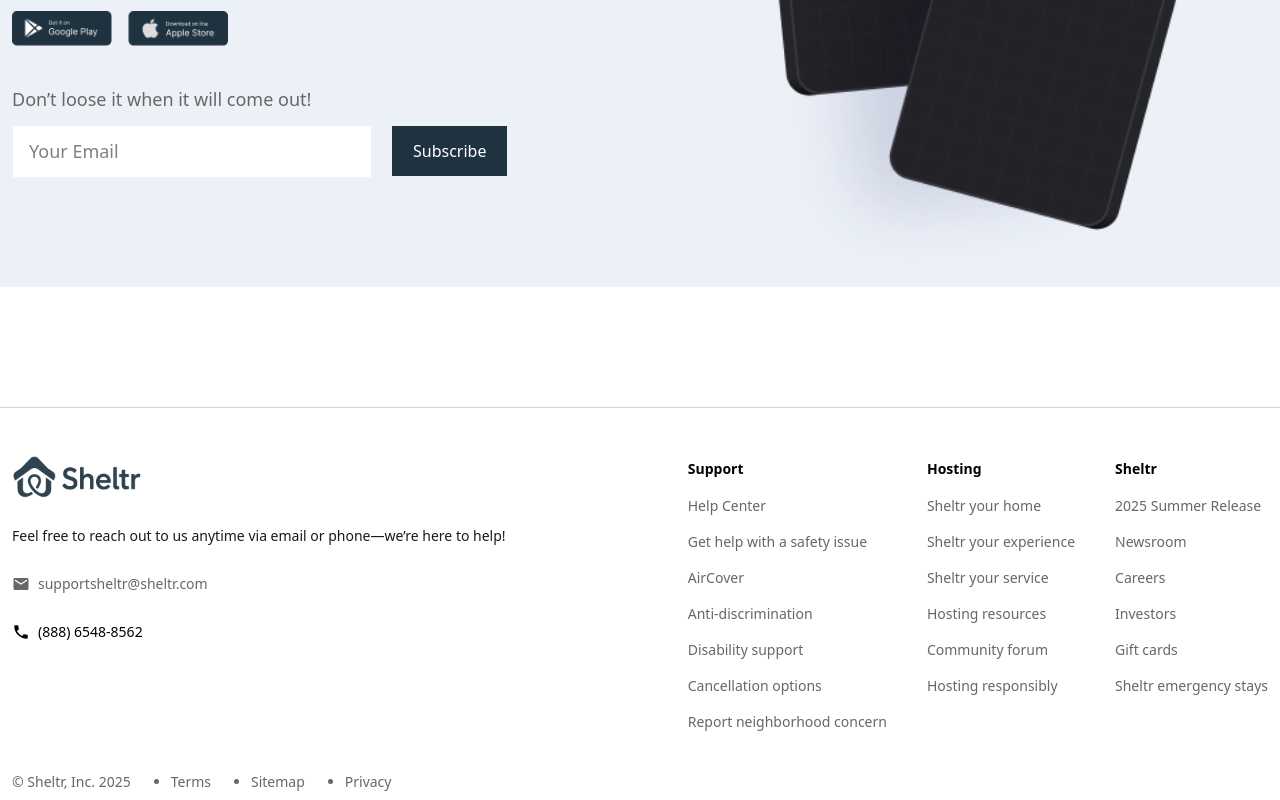
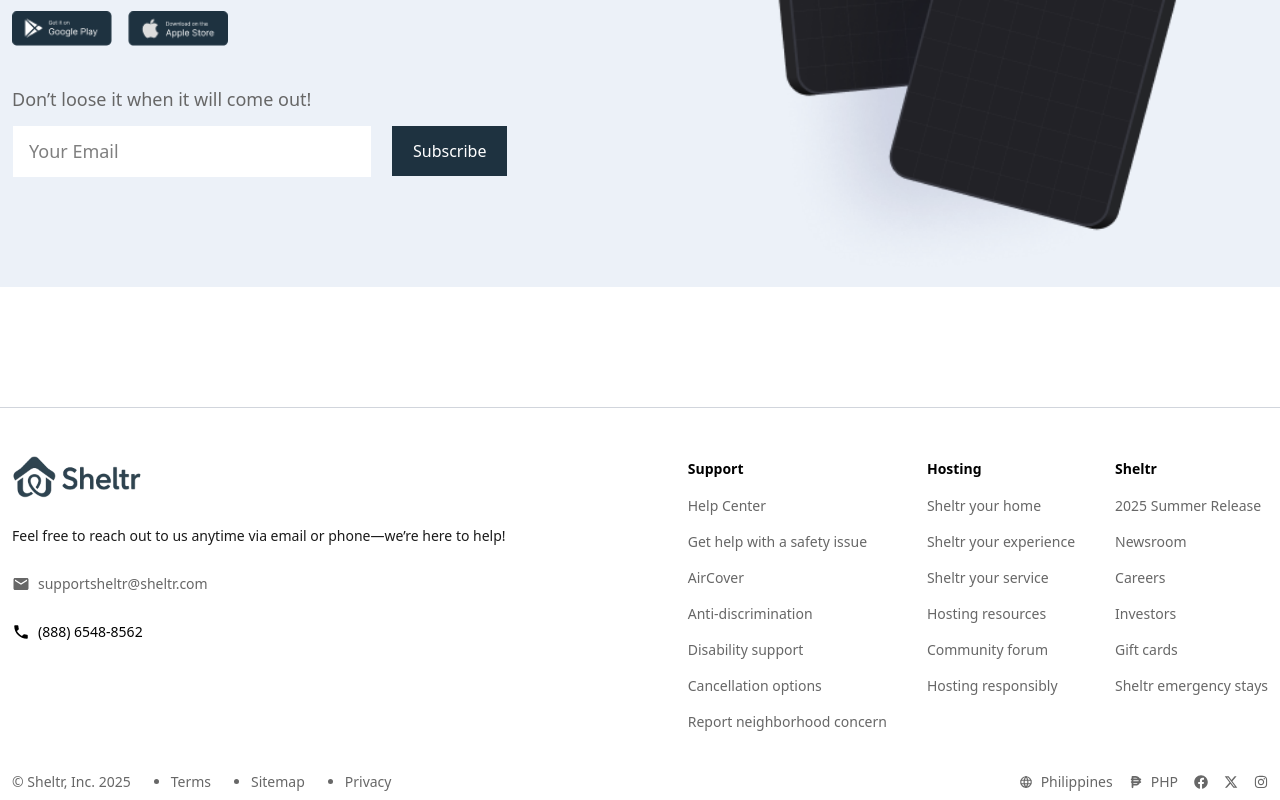
Before and after one commit to alonzojoe/sheltr, a React (Vite) app: page / in a window 1280 px wide. Shown: the part 2822-3622 px from the top of the page. Built offline with nearby package versions, Linux system fonts and the light colour scheme.

Commit message:
bottom section add Country, Currency and Socials

```diff
--- a/src/layouts/landing/components/Footer.tsx
+++ b/src/layouts/landing/components/Footer.tsx
@@ -1,7 +1,9 @@
 import Wrapper from "@/components/Containers/Wrapper";
 import Logo from "@/assets/images/shelter-logo-text.png";
 import { MdLocalPhone, MdMail } from "react-icons/md";
-
+import { TbWorld } from "react-icons/tb";
+import { FaPesoSign, FaXTwitter } from "react-icons/fa6";
+import { FaFacebook, FaInstagram } from "react-icons/fa";
 const Footer = () => {
   const date = new Date();
 
@@ -100,8 +102,8 @@
           </ul>
         </div>
       </div>
-      <div className="flex-between flex-wrap pt-10">
-        <div className="flex gap-10">
+      <div className="flex-between flex-wrap gap-5 pt-10">
+        <div className="flex flex-wrap gap-5 sm:gap-10">
           <p className="text-sm text-text-sub">&copy; Sheltr, Inc. {year}</p>
 
           <ul className="list-disc text-sm text-text-sub flex items-center gap-10">
@@ -116,6 +118,29 @@
             </li>
           </ul>
         </div>
+        <div className="flex items-center gap-4">
+          <div className="flex gap-2 items-center text-sm text-text-sub">
+            <TbWorld /> Philippines
+          </div>
+          <div className="flex gap-2 items-center text-sm text-text-sub">
+            <FaPesoSign /> PHP
+          </div>
+          <div className="text-sm text-text-sub">
+            <a href="#">
+              <FaFacebook />
+            </a>
+          </div>
+          <div className="text-sm text-text-sub">
+            <a href="#">
+              <FaXTwitter />
+            </a>
+          </div>
+          <div className="text-sm text-text-sub">
+            <a href="#">
+              <FaInstagram />
+            </a>
+          </div>
+        </div>
       </div>
     </Wrapper>
   );
```
